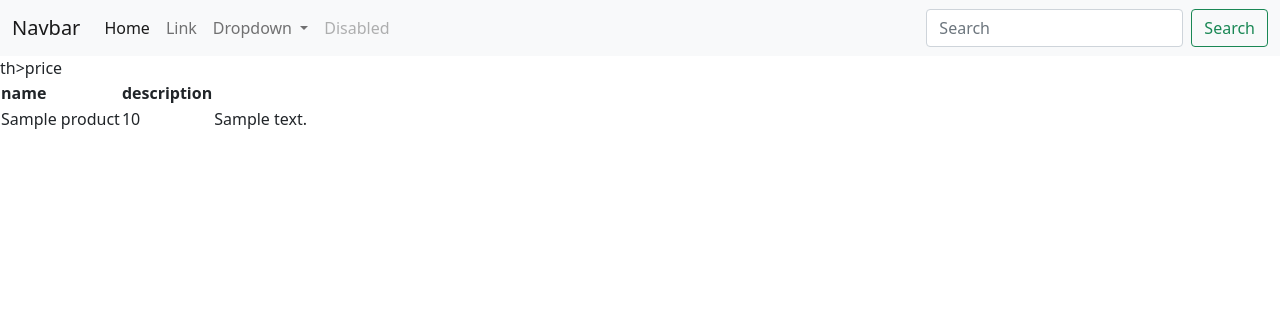
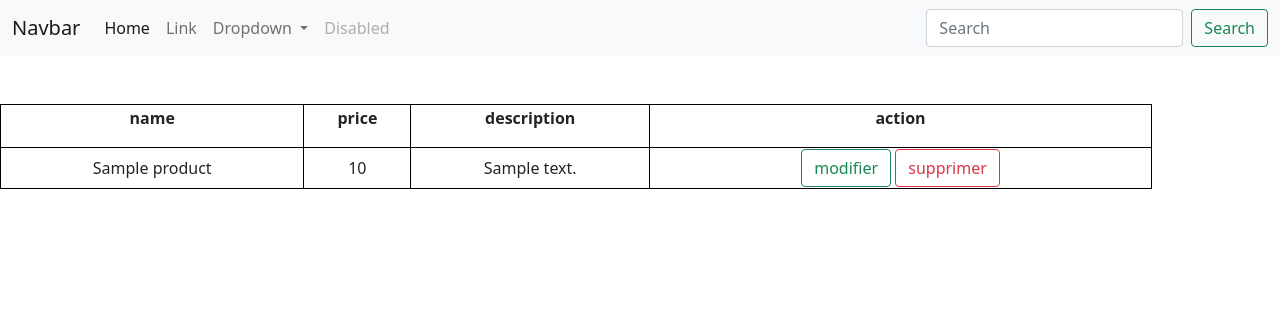
Before and after one commit to zaafrane00/SymfonyTest, a Symfony app: template templates/produit/list.html.twig in a window 1280 px wide. Shown: the top 316 px of the page. Run offline with Twig, Linux system fonts and the light colour scheme; the template is opened without the code that fills it: most values are stand-ins (such as "Sample title", 1, 10 or a date in 2020); some libraries are stand-ins or nearby versions.

Commit message:
edit and delete list added

```diff
--- a/templates/base.html.twig
+++ b/templates/base.html.twig
@@ -8,11 +8,18 @@
         {% block stylesheets %}
            <link href="https://cdn.jsdelivr.net/npm/bootstrap@5.1.3/dist/css/bootstrap.min.css" rel="stylesheet" integrity="sha384-1BmE4kWBq78iYhFldvKuhfTAU6auU8tT94WrHftjDbrCEXSU1oBoqyl2QvZ6jIW3" crossorigin="anonymous">
 <script src="https://cdn.jsdelivr.net/npm/bootstrap@5.1.3/dist/js/bootstrap.bundle.min.js" integrity="sha384-ka7Sk0Gln4gmtz2MlQnikT1wXgYsOg+OMhuP+IlRH9sENBO0LRn5q+8nbTov4+1p" crossorigin="anonymous"></script>
+
+        <style>
+table, th, td {
+  border:1px solid black;
+}
+</style>
         {% endblock %}
 
         {% block javascripts %}
             <script src="https://cdn.jsdelivr.net/npm/@popperjs/core@2.10.2/dist/umd/popper.min.js" integrity="sha384-7+zCNj/IqJ95wo16oMtfsKbZ9ccEh31eOz1HGyDuCQ6wgnyJNSYdrPa03rtR1zdB" crossorigin="anonymous"></script>
 <script src="https://cdn.jsdelivr.net/npm/bootstrap@5.1.3/dist/js/bootstrap.min.js" integrity="sha384-QJHtvGhmr9XOIpI6YVutG+2QOK9T+ZnN4kzFN1RtK3zEFEIsxhlmWl5/YESvpZ13" crossorigin="anonymous"></script>
+
         {% endblock %}
     </head>
     <body>
--- a/templates/produit/list.html.twig
+++ b/templates/produit/list.html.twig
@@ -1,17 +1,25 @@
 {% extends 'base.html.twig' %}
     {% block body %}
-        <table>
-        <th>name</th>
-         th>price</th>
-         <th>description</th>
+    <br></br>
+      <div style="text-align: center;">
+            <table border=1 style="width:90%">
+            <th><p>name</p></th>
+             <th><p>price</p></th>
+             <th><p>description</p></th>
+               <th><p>action</p></th>
              <tbody>
               {% for produit in products %}
               <tr>
               <td>{{produit.nom}}</td>
               <td>{{produit.prix}}</td>
               <td>{{produit.description}}</td>
+               <td>
+              <a class="btn btn-outline-success" href="{{path("produitEdit",{'id':produit.id})}}"> modifier  </a>
+              <a class="btn btn-outline-danger" href="{{path("produitDelete",{'id':produit.id})}}"> supprimer  </a>
+               </td>
               </tr>
               {% endfor %}
              </tbody>
             </table>
+      </div>
         {% endblock  %}
```
Lines whose indentation alone changed are shown as unchanged.
